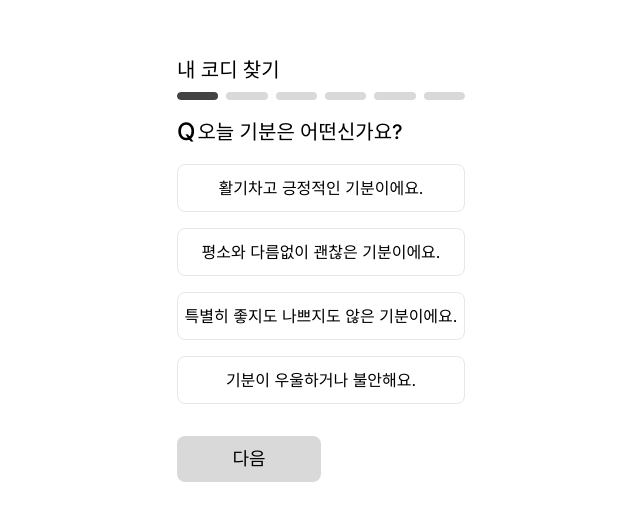
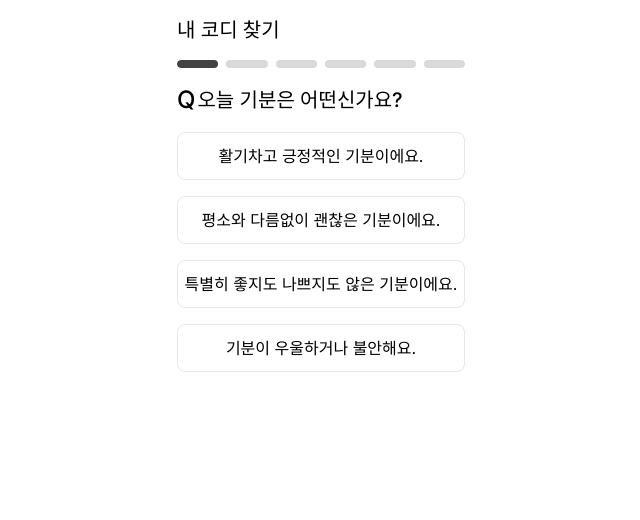
Before and after one commit to 6chenodongja/6che, a Next.js app: page /surveypage in a window 1280 px wide. Both pictures are taken after a click on the button "시작하기". Shown: the top 520 px of the page, without its empty margins (319-959 px from the left). Built offline with nearby package versions, Linux system fonts and the light colour scheme.

Commit message:
fix: 뒤로가기 버튼, 결과 버튼 추가

```diff
--- a/src/app/(providers)/(root)/surveypage/question.tsx
+++ b/src/app/(providers)/(root)/surveypage/question.tsx
@@ -4,16 +4,20 @@ import { questions } from "@/utils/questions";
 
 const QuestionPage: React.FC = () => {
   const [currentQuestionIndex, setCurrentQuestionIndex] = useState(0);
+  const [showResultButton, setShowResultButton] = useState(false);
 
   const handleNextClick = () => {
     if (currentQuestionIndex < questions.length - 1) {
       setCurrentQuestionIndex(currentQuestionIndex + 1);
+    } else {
+      setShowResultButton(true);
     }
   };
 
   const handleBackClick = () => {
     if (currentQuestionIndex > 0) {
       setCurrentQuestionIndex(currentQuestionIndex - 1);
+      setShowResultButton(false);
     }
   };
 
@@ -21,10 +25,22 @@ const QuestionPage: React.FC = () => {
     handleNextClick();
   };
 
+  const handleShowResultClick = () => {
+    // 추후 결과 페이지 만들예정
+    alert("결과를 확인하세요!");
+  };
+
   return (
     <div className="w-80 mx-auto flex flex-col items-center justify-start h-screen bg-white p-4 relative gap-4">
-      <div className="flex flex-col items-start mt-10 w-full gap-2">
+      <div className="flex items-center w-full">
+        {currentQuestionIndex > 0 && (
+          <button onClick={handleBackClick} className="text-xl font-medium text-black mr-2">
+            ᐸ
+          </button>
+        )}
         <h1 className="text-xl font-medium text-black">내 코디 찾기</h1>
+      </div>
+      <div className="flex flex-col items-start w-full gap-2">
         <div className="flex justify-start items-start w-full relative overflow-hidden gap-2 rounded">
           {Array(questions.length).fill(0).map((_, index) => (
             <div key={index} className={`flex-grow h-2 ${index <= currentQuestionIndex ? 'bg-[#434343]' : 'bg-[#d9d9d9]'} rounded-md`}></div>
@@ -50,16 +66,14 @@ const QuestionPage: React.FC = () => {
           ))}
         </div>
       </div>
-      <div className="flex justify-between w-full mt-4">
-        {currentQuestionIndex > 0 && (
-          <button onClick={handleBackClick} className="w-1/2 h-[46px] rounded-lg bg-[#d9d9d9] text-lg font-medium flex items-center justify-center mr-2">
-            뒤로
-          </button>
-        )}
-        <button onClick={handleNextClick} className="w-1/2 h-[46px] rounded-lg bg-[#d9d9d9] text-lg font-medium flex items-center justify-center">
-          다음
+      {showResultButton && (
+        <button
+          className="w-full h-12 bg-[#b9b5b5] text-white rounded-lg mt-4"
+          onClick={handleShowResultClick}
+        >
+          결과 확인
         </button>
-      </div>
+      )}
     </div>
   );
 };
```
